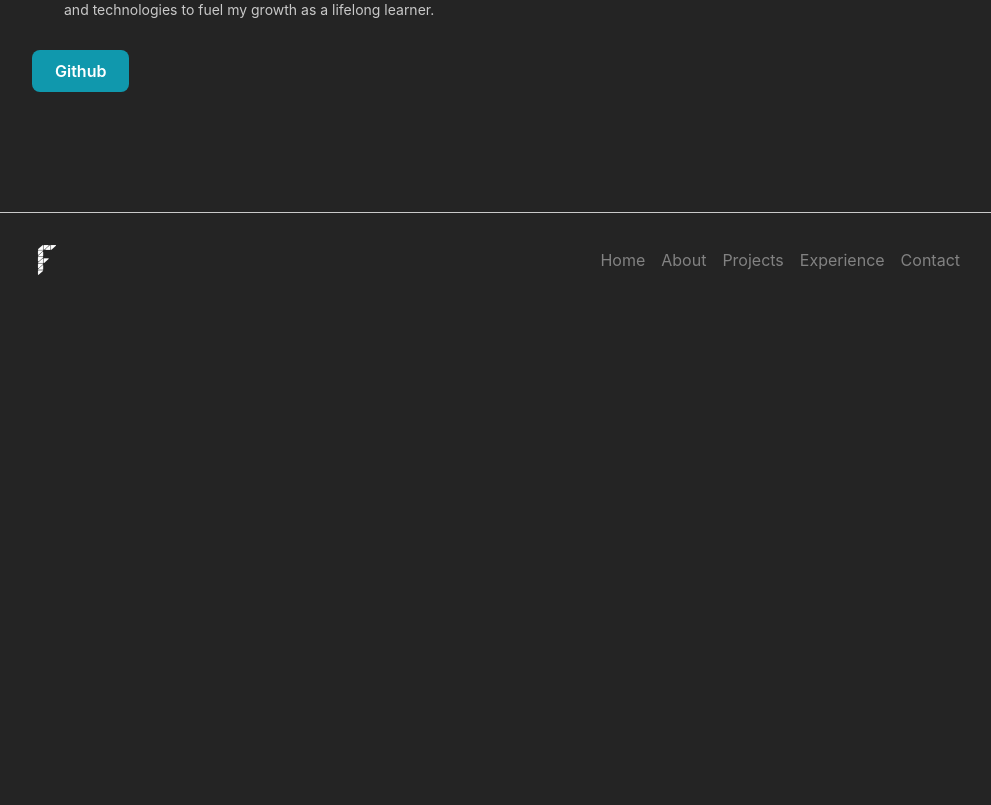
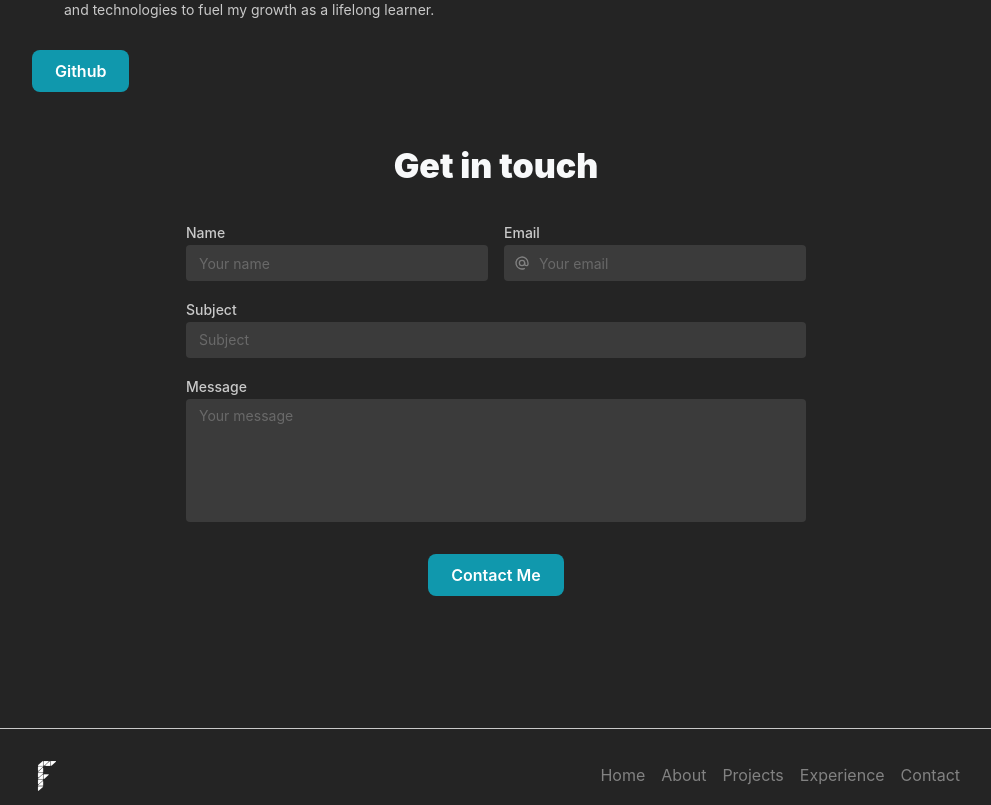
Before and after one commit to FouL06/portfolioV2, a React (Vite) app: page / in a window 1280 px wide. Shown: the part 554-1359 px from the top of the page, without its empty margins (144-1135 px from the left). Before the commit the page ends 861 px from the top, so only its background shows below. Built offline with nearby package versions, Linux system fonts and the light colour scheme.

Commit message:
added contact section needs email.js api request

```diff
--- a/src/App.tsx
+++ b/src/App.tsx
@@ -4,12 +4,14 @@ import { MantineProvider } from "@mantine/core";
 import { Navbar } from "./components/navbar/navbar";
 import { Hero } from "./components/hero/hero";
 import { Footer } from "./components/footer/footer";
+import { ContactForm } from "./components/contact/contact";
 
 export default function App() {
   return (
     <MantineProvider defaultColorScheme="dark">
       <Navbar />
       <Hero />
+      <ContactForm />
       <Footer />
     </MantineProvider>
   );
--- /dev/null
+++ b/src/components/contact/contact.module.css
@@ -0,0 +1,10 @@
+#Contact {
+  padding-top: calc(2.5rem * var(--mantine-scale));
+  max-width: calc(38.75rem * var(--mantine-scale));
+  margin-left: auto;
+  margin-right: auto;
+}
+
+.outer {
+  padding: calc(0.75rem * var(--mantine-scale));
+}
--- /dev/null
+++ b/src/components/contact/contact.tsx
@@ -0,0 +1,94 @@
+import {
+  TextInput,
+  Textarea,
+  SimpleGrid,
+  Group,
+  Title,
+  Button,
+  rem,
+} from "@mantine/core";
+import { useForm } from "@mantine/form";
+import { IconAt } from "@tabler/icons-react";
+import classes from "./contact.module.css";
+
+export function ContactForm() {
+  const icon = <IconAt style={{ width: rem(16), height: rem(16) }} />;
+  const form = useForm({
+    initialValues: {
+      name: "",
+      email: "",
+      subject: "",
+      message: "",
+    },
+    validate: {
+      name: (value) => value.trim().length < 2,
+      email: (value) => !/^\S+@\S+$/.test(value),
+      subject: (value) => value.trim().length === 0,
+    },
+  });
+
+  return (
+    <div id="Contact" className={classes.outer}>
+      <div id={classes.Contact}>
+        <form onSubmit={form.onSubmit(() => {})}>
+          <Title
+            order={2}
+            size="h1"
+            style={{
+              fontFamily: "Greycliff CF, var(--mantine-font-family)",
+              color: "var(--mantine-color-gray-0)",
+            }}
+            fw={900}
+            ta="center"
+          >
+            Get in touch
+          </Title>
+
+          <SimpleGrid cols={{ base: 1, sm: 2 }} mt="xl">
+            <TextInput
+              label="Name"
+              placeholder="Your name"
+              name="name"
+              variant="filled"
+              {...form.getInputProps("name")}
+            />
+            <TextInput
+              label="Email"
+              leftSection={icon}
+              placeholder="Your email"
+              name="email"
+              variant="filled"
+              {...form.getInputProps("email")}
+            />
+          </SimpleGrid>
+
+          <TextInput
+            label="Subject"
+            placeholder="Subject"
+            mt="md"
+            name="subject"
+            variant="filled"
+            {...form.getInputProps("subject")}
+          />
+          <Textarea
+            mt="md"
+            label="Message"
+            placeholder="Your message"
+            maxRows={10}
+            minRows={5}
+            autosize
+            name="message"
+            variant="filled"
+            {...form.getInputProps("message")}
+          />
+
+          <Group justify="center" mt="xl">
+            <Button type="submit" size="md" radius="md" color="#1098AD">
+              Contact Me
+            </Button>
+          </Group>
+        </form>
+      </div>
+    </div>
+  );
+}
```
